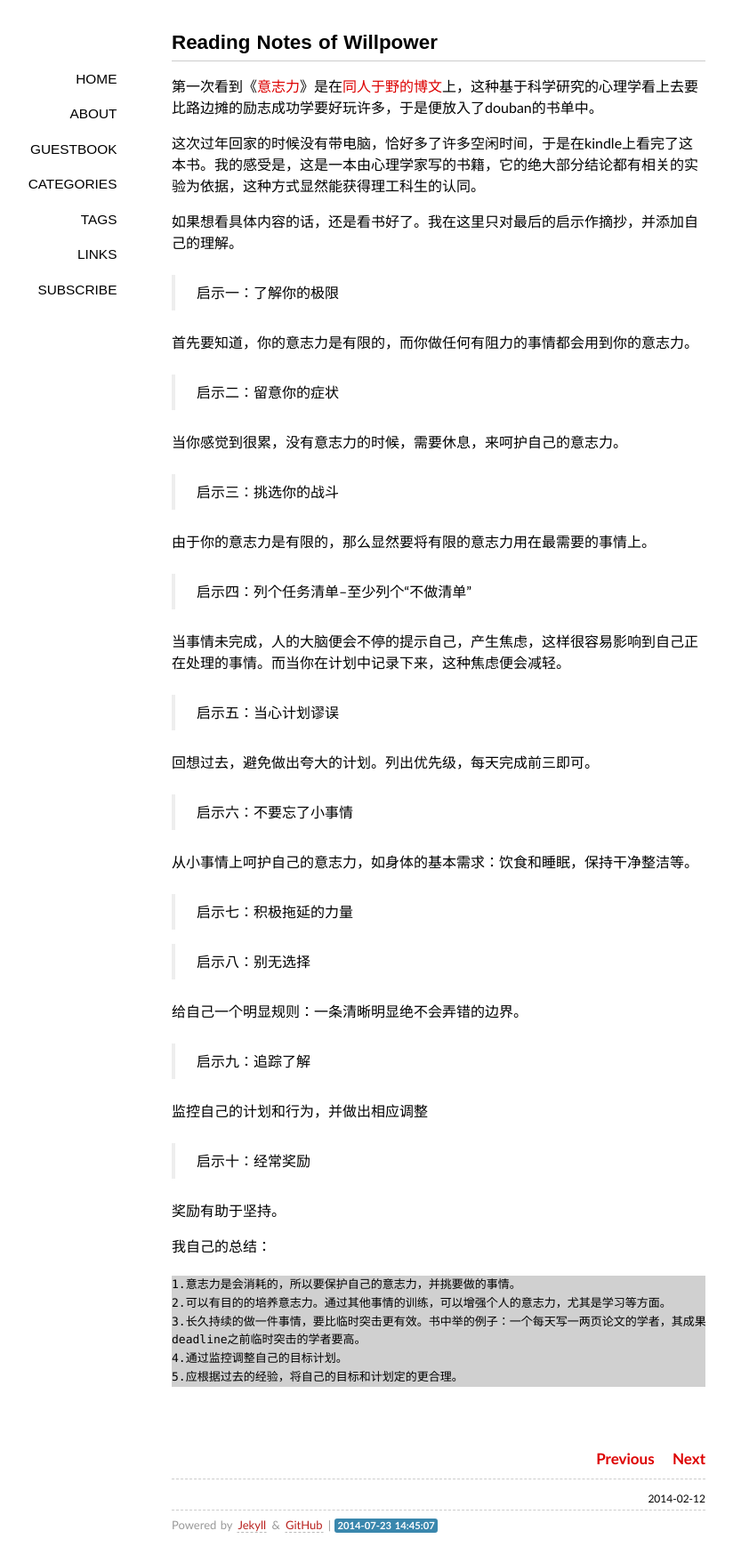
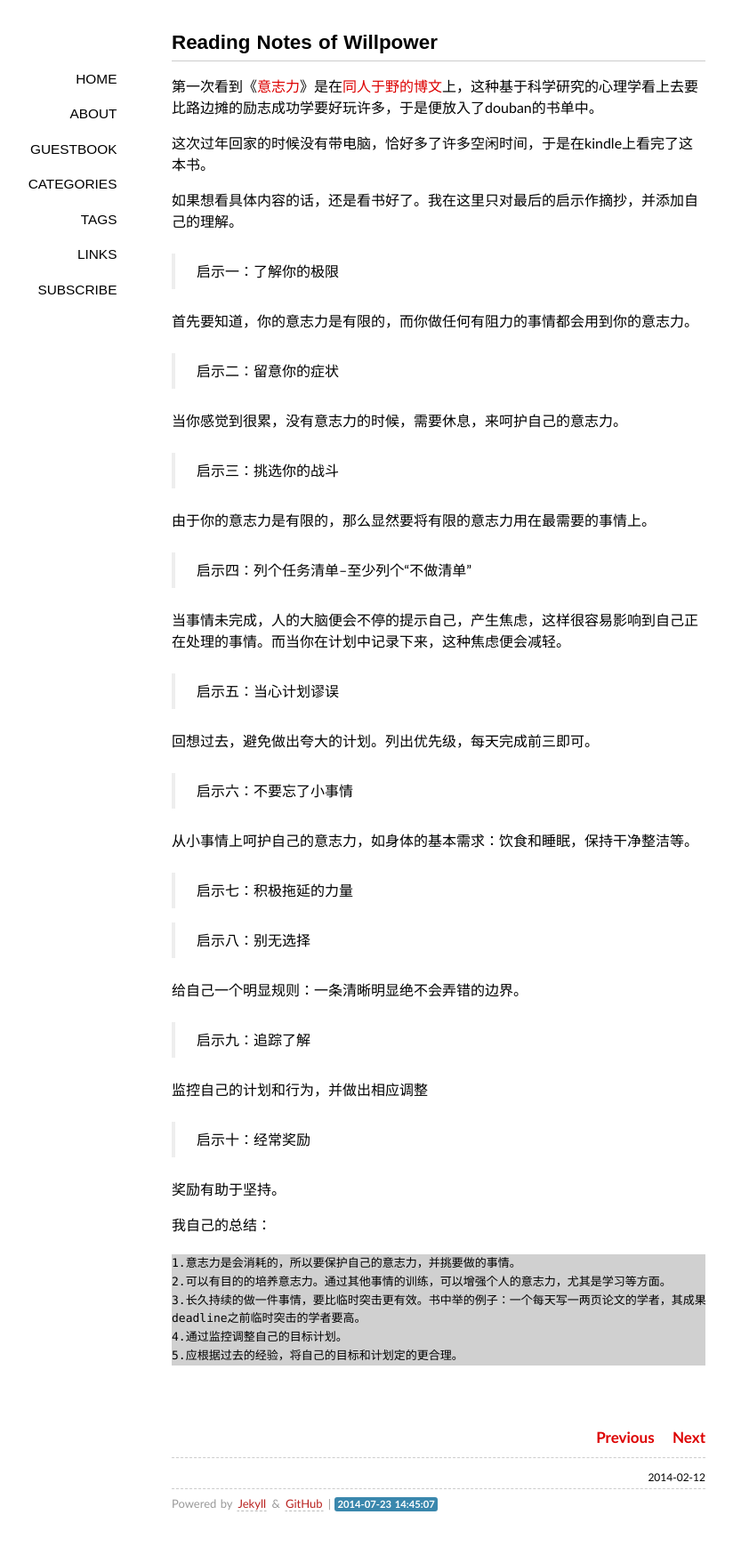
Before and after one commit to manfeyn/manfeyn.github.com, a Jekyll site: the page built from _posts/2014-02-12-reading-notes-of-willpower.md, in a window 1280 px wide. Shown: the whole page at 89% size, without its empty margins (147-971 px from the left). Built offline with Jekyll 4.4.1, drawn with Linux system fonts in a browser that asks for light colours; some web fonts are replaced; Markdown is read by kramdown in place of the engine named in the settings; comment, search, counter and statistics services are not loaded; after the commit the page ends 1733 px from its top, so only the background shows below that.

Commit message:
Revert "Revert "modify""
This reverts commit 47f5d668ba694fdb99771803e7fad703165698eb.

```diff
--- a/_posts/2014-02-12-reading-notes-of-willpower.md
+++ b/_posts/2014-02-12-reading-notes-of-willpower.md
@@ -10,7 +10,7 @@ tags:
 
 第一次看到《[意志力](http://book.douban.com/subject/10773358/ "意志力")》是在[同人于野的博文](http://www.geekonomics10000.com/655)上，这种基于科学研究的心理学看上去要比路边摊的励志成功学要好玩许多，于是便放入了douban的书单中。
 
-这次过年回家的时候没有带电脑，恰好多了许多空闲时间，于是在kindle上看完了这本书。我的感受是，这是一本由心理学家写的书籍，它的绝大部分结论都有相关的实验为依据，这种方式显然能获得理工科生的认同。
+这次过年回家的时候没有带电脑，恰好多了许多空闲时间，于是在kindle上看完了这本书。
 
 如果想看具体内容的话，还是看书好了。我在这里只对最后的启示作摘抄，并添加自己的理解。
 
```
